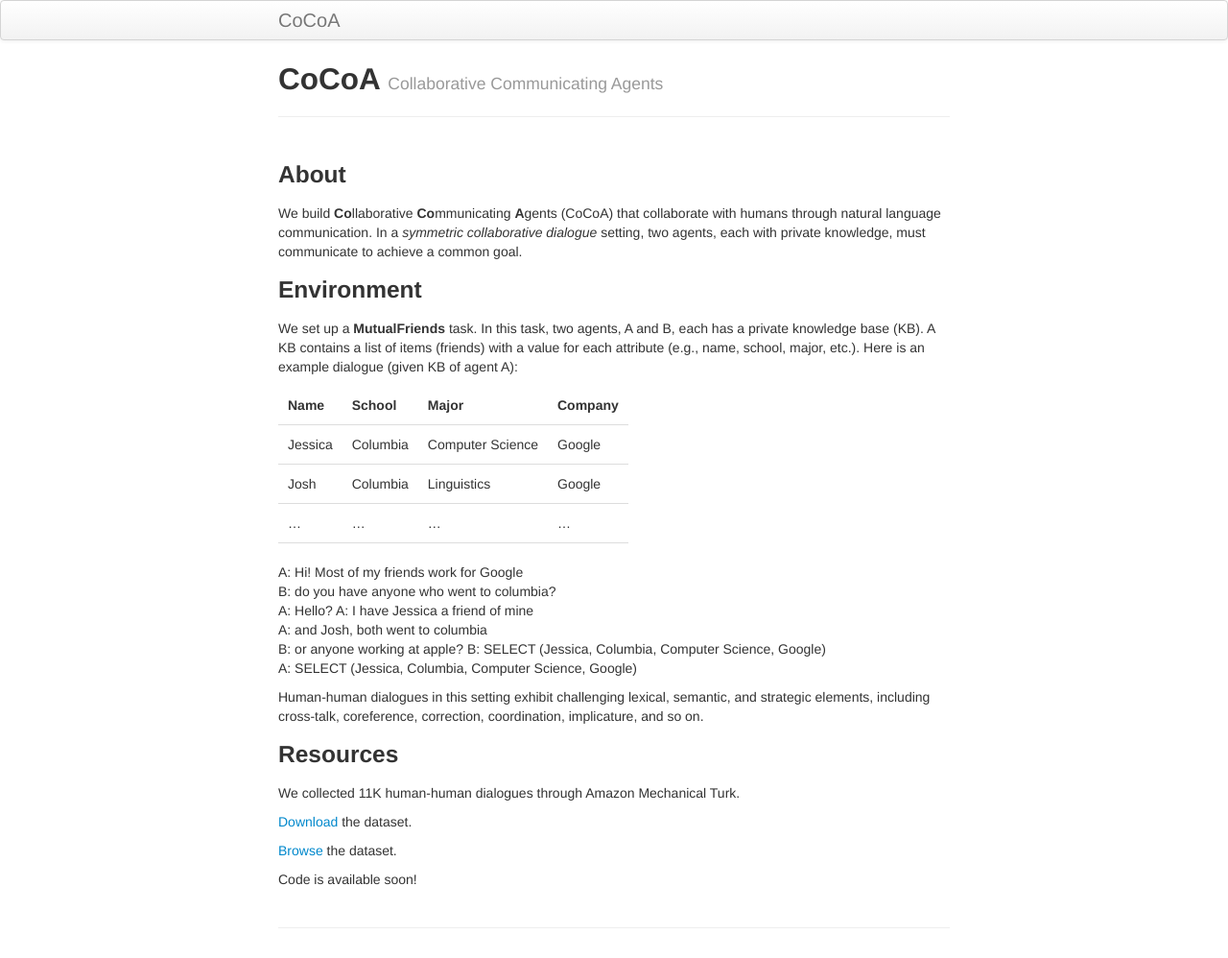
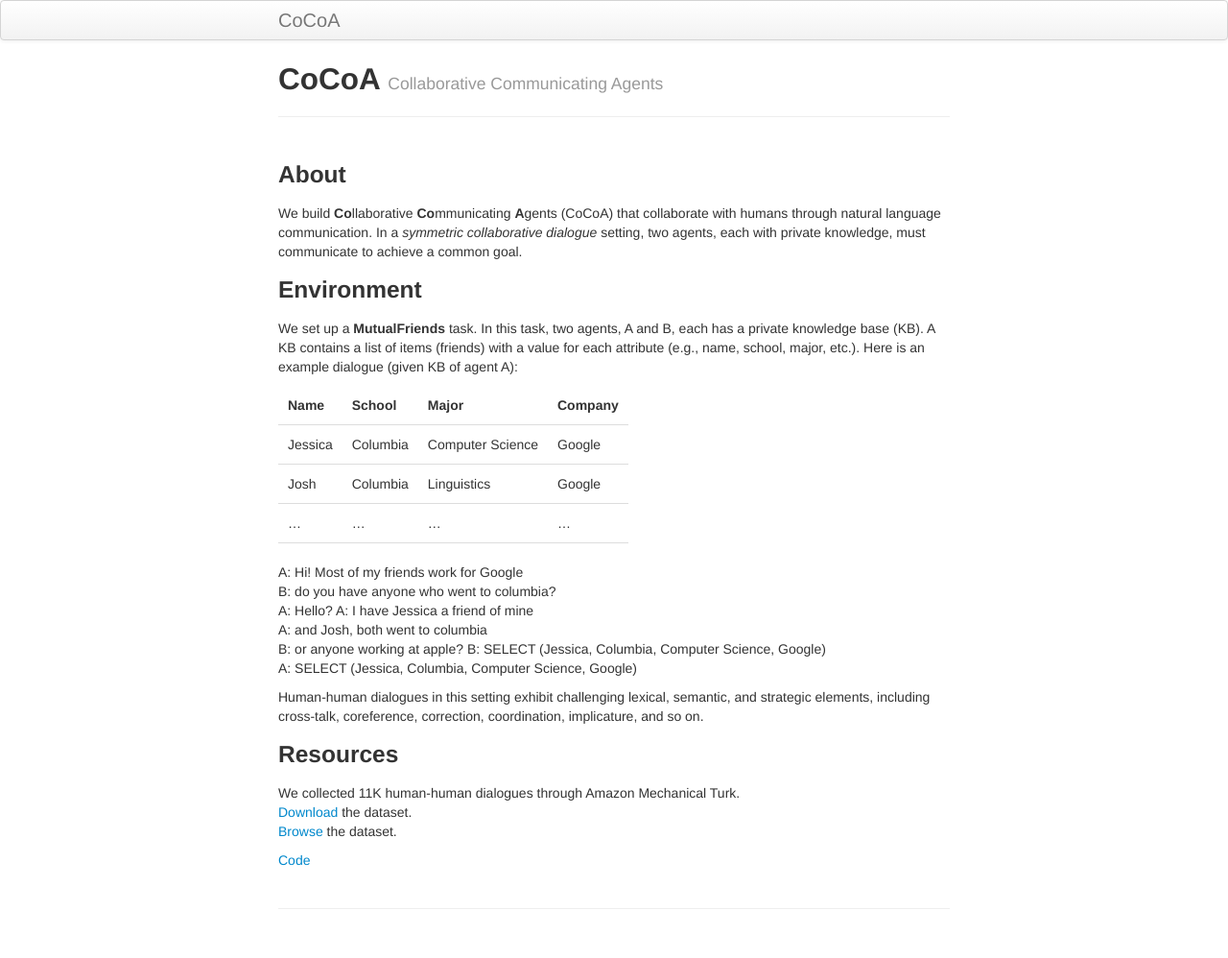
Before and after one commit to stanfordnlp/cocoa, a Jekyll site: the page built from index.md, in a window 1280 px wide. Shown: the whole page at 96% size. Built offline with Jekyll 4.4.1, drawn with Linux system fonts in a browser that asks for light colours.

Commit message:
add code

```diff
--- a/index.md
+++ b/index.md
@@ -39,10 +39,8 @@ including cross-talk, coreference, correction, coordination, implicature, and so
 
 ### Resources
 
-We collected 11K human-human dialogues through Amazon Mechanical Turk.
+We collected 11K human-human dialogues through Amazon Mechanical Turk.<br/>
+[Download](https://worksheets.codalab.org/bundles/0x5a4cefea7fd443cea15aa532bb8fcd67/) the dataset.<br/>
+[Browse](https://worksheets.codalab.org/rest/bundles/0xebbaddf18b524be69e66ac6c40a82428/contents/blob/chat_viewer/chat.html) the dataset.<br/>
 
-[Download](https://worksheets.codalab.org/bundles/0x5a4cefea7fd443cea15aa532bb8fcd67/) the dataset.
-
-[Browse](https://worksheets.codalab.org/rest/bundles/0xebbaddf18b524be69e66ac6c40a82428/contents/blob/chat_viewer/chat.html) the dataset.
-
-Code is available soon!
+[Code](https://github.com/stanfordnlp/cocoa/tree/cocoa-0.1)
```
